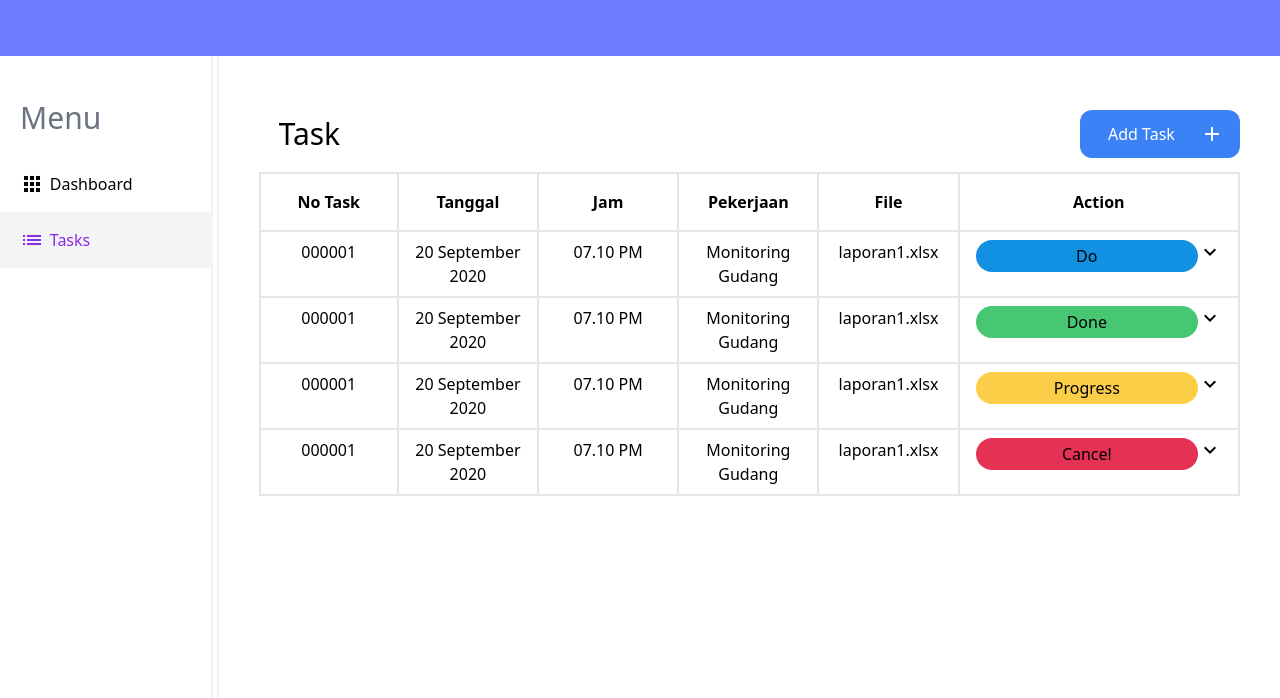
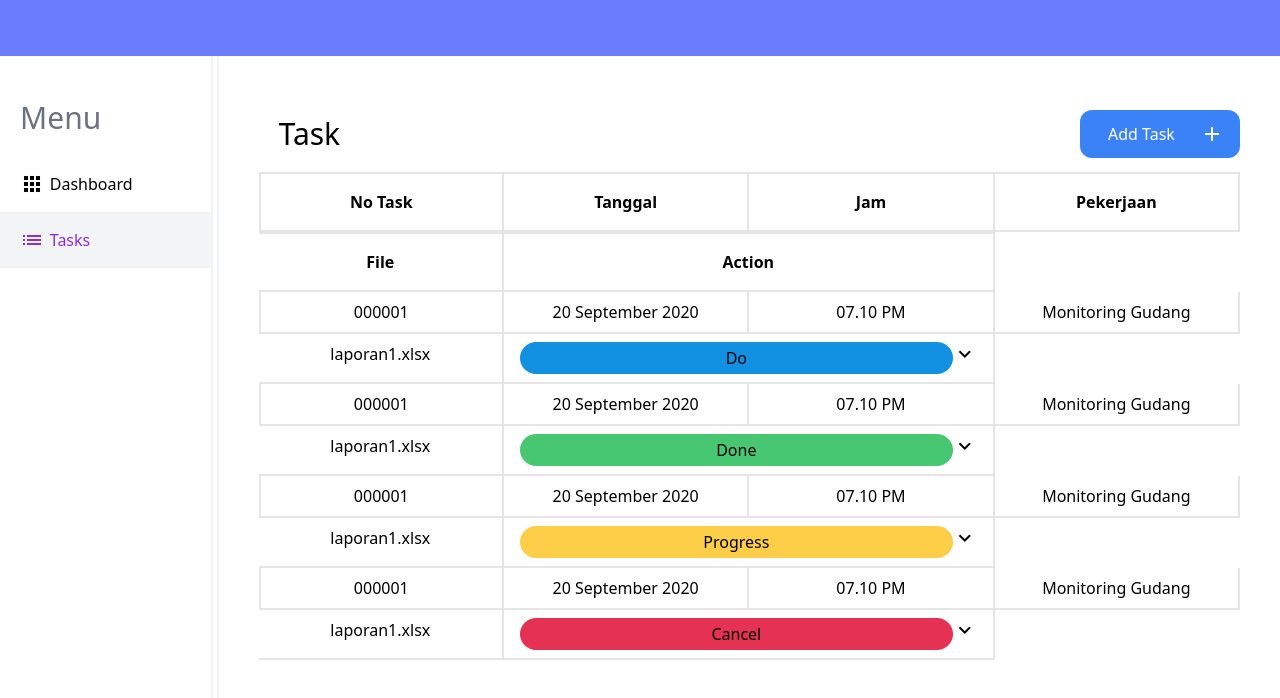
Before and after one commit to RuliSlim/bursaku_prelim, a React (Create React App) app: page /task in a window 1280 px wide. Shown: the top 698 px of the page. Built offline with nearby package versions, Linux system fonts and the light colour scheme.

Commit message:
fix table grid

```diff
--- a/src/components/table.js
+++ b/src/components/table.js
@@ -15,7 +15,7 @@ function CreateTitle({data}) {
 	const key = Object.keys(data);
 	return (
 		<thead className="w-full text-center">
-			<tr className={`lg:grid lg:grid-cols-${key.length + 1} w-full`}>
+			<tr className={`lg:grid lg:grid-cols-4 w-full`}>
 				{key.map((el, i) => <th className={`${i === 0 ? "border-l-2" : ""} ${i === key.length - 1 ? "col-span-2" : ""} border-b-2 py-4 border-t-2 border-r-2 border-black border-opacity-10`} key={el}>{el}</th>)}
 			</tr>
 		</thead>
@@ -28,7 +28,7 @@ function CreateBody({data}) {
 	return (
 		<tbody className="w-full text-center">
 			{data.map((el, i) => (
-				<tr key={i} className={`lg:grid lg:grid-cols-${(key.length + 1)} w-full`}>
+				<tr key={i} className={`lg:grid lg:grid-cols-4 w-full`}>
 					{Object.values(el).map((val, i) => (
 						(i === key.length - 1)
 						? <td td key={val} className={`${i === 0 ? "border-l-2" : ""} col-span-2 border-b-2 border-r-2 border-black border-opacity-10 px-4 py-2`}>
```
